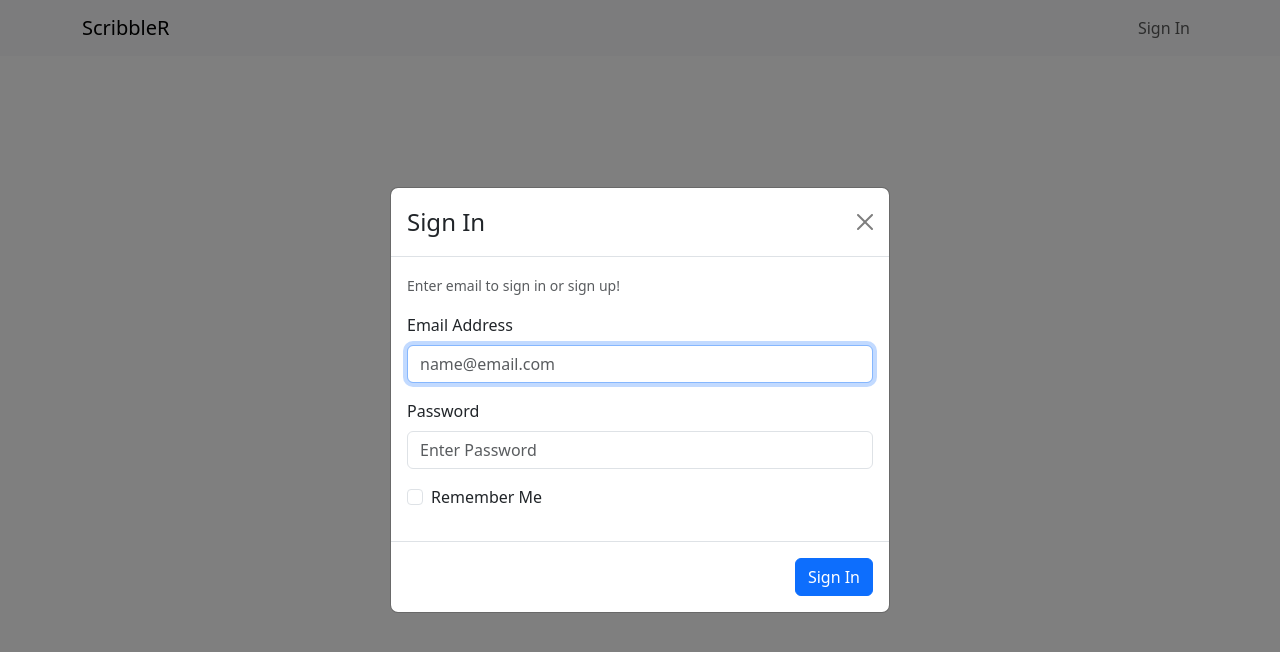
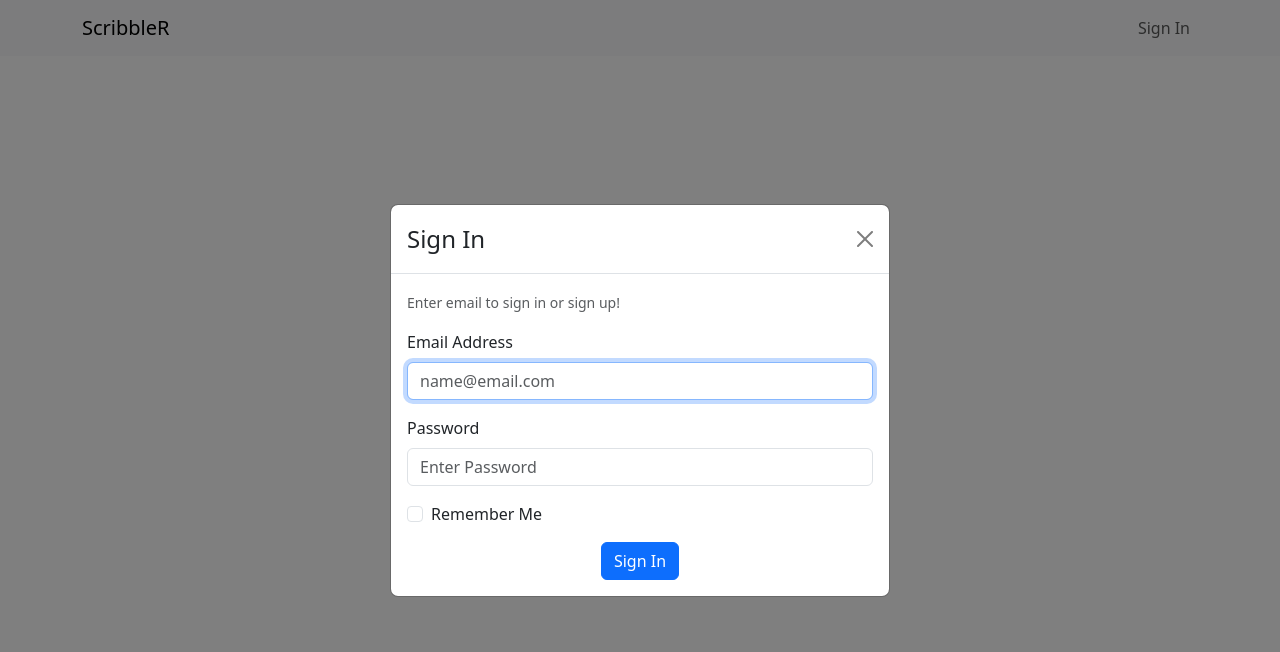
Before and after one commit to AnthonySafatli/ScribbleR, a React (Vite) app in the folder scribbler.client/: page / in a window 1280 px wide. Both pictures are taken after a click on the button "Sign In". Shown: the top 652 px of the page. Built offline with nearby package versions, Linux system fonts and the light colour scheme.

Commit message:
Added functionality to sign in form

```diff
--- a/scribbler.client/src/pages/Index/SignInModal.tsx
+++ b/scribbler.client/src/pages/Index/SignInModal.tsx
@@ -1,6 +1,6 @@
 import { useState } from "react";
 
-import { Alert, Button, Form, Modal } from "react-bootstrap";
+import { Alert, Button, Form, Modal, Spinner } from "react-bootstrap";
 
 interface Props {
     show: boolean,
@@ -14,9 +14,13 @@ function SignInModal({ show, onClose }: Props) {
     const [password, setPassword] = useState<string>("");
     const [rememberme, setRememberme] = useState<boolean>(false);
 
-    // state variable for error messages
+    // state variables for alert messages
     const [showAlert, setShowAlert] = useState(false);
     const [error, setError] = useState<string>("");
+
+    // state variables for loading
+    const [loadingEmailConfirm, setLoadingEmailConfirm] = useState(false);
+    const [loadingSubmit, setLoadingSubmit] = useState(false);
 
     // handle change events for input fields
     const handleChange = (e: React.ChangeEvent<HTMLInputElement>) => {
@@ -29,22 +33,32 @@ function SignInModal({ show, onClose }: Props) {
             setRememberme(e.target.checked);
     };
 
+    const formError = (alertMessage: string) => {
+        setError(alertMessage);
+        setLoadingSubmit(false);
+        setShowAlert(true);
+    }
+
     // handle submit event for the form
-    const handleSubmit = () => {
+    const handleLogin = (e: React.FormEvent<HTMLFormElement>) => {
+        e.preventDefault();
+
+        setLoadingSubmit(true);
+
         // validate email and passwords
         if (!email || !password) {
-            setError("Please fill in all fields.");
-            setShowAlert(true);
+            formError("Please fill in all fields.");
         } else {
             // clear error message
             setError("");
-            setShowAlert(false)
+            setShowAlert(false);
+            setLoadingSubmit(true);
 
             let loginurl = "";
             if (rememberme == true)
-                loginurl = "/login?rememberme=true";
+                loginurl = "/login?useCookies=true";
             else
-                loginurl = "/login?rememberme=false";
+                loginurl = "/login?useSessionCookies=true";
 
             // post data to the /register api
             fetch(loginurl, {
@@ -60,20 +74,16 @@ function SignInModal({ show, onClose }: Props) {
                 // handle success or error from the server
                 console.log(data);
                 if (data.ok) {
-                    setError("Successful Login.");
-                    setShowAlert(true);
                     window.location.href = '/';
                 }
                 else {
-                    setError("Error Logging In.");
-                    setShowAlert(true);
+                    formError("Error Logging In.");
                 }
 
             }).catch((error) => {
                 // handle network error
                 console.error(error);
-                setError("Error Logging in.");
-                setShowAlert(true);
+                formError("Error Logging in.");
             });
         }
     };
@@ -84,7 +94,7 @@ function SignInModal({ show, onClose }: Props) {
                 <Modal.Title>Sign In</Modal.Title>
             </Modal.Header>
             <Modal.Body>
-                <Form>
+                <Form onSubmit={handleLogin}>
                     {showAlert && (
                         <Alert variant="danger" onClose={() => setShowAlert(false)} dismissible>
                             {error}
@@ -94,6 +104,7 @@ function SignInModal({ show, onClose }: Props) {
                     <Form.Text>Enter email to sign in or sign up!</Form.Text>
                     <Form.Group className="my-3">
                         <Form.Label>Email Address</Form.Label>
+                        <div className="d-flex justify-content-center align-items-center gap-4">
                             <Form.Control
                                 type="email"
                                 name="email"
@@ -101,6 +112,12 @@ function SignInModal({ show, onClose }: Props) {
                                 placeholder="name@email.com"
                                 onChange={handleChange}
                                 autoFocus />
+                            {loadingEmailConfirm && (
+                                <Spinner animation="border" role="status" size="sm">
+                                    <span className="visually-hidden">Loading...</span>
+                                </Spinner>
+                            )}
+                        </div>
                     </Form.Group>
                     <Form.Group className="my-3">
                         <Form.Label>Password</Form.Label>
@@ -119,11 +136,20 @@ function SignInModal({ show, onClose }: Props) {
                             onChange={handleChange}
                             label="Remember Me" />
                     </Form.Group>
+                    <div className="d-flex align-items-center justify-content-center gap-2">
+                        <Button variant="primary" type="submit">
+                            <div className="d-flex align-items-center justify-content-center gap-2">
+                                <span>Sign In</span>
+                                {loadingSubmit && (
+                                    <Spinner animation="border" role="status" size="sm">
+                                        <span className="visually-hidden">Loading...</span>
+                                    </Spinner>
+                                )}
+                            </div>
+                        </Button>
+                    </div>
                 </Form>
             </Modal.Body>
-            <Modal.Footer >
-                <Button variant="primary" onClick={handleSubmit}>Sign In</Button>
-            </Modal.Footer>
         </Modal>
     );
 }
```
Lines whose indentation alone changed are shown as unchanged.
